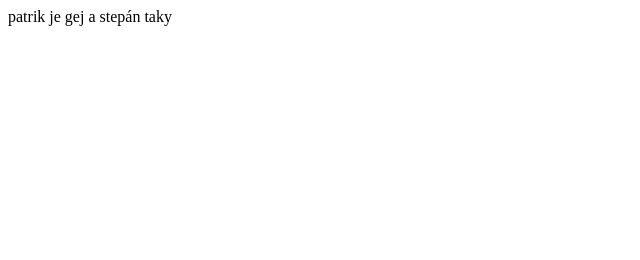
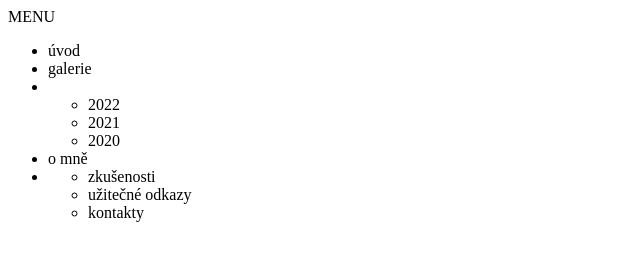
Before and after one commit to dansuchomel/danweb, a plain HTML site: page index.html in a window 1280 px wide. Shown: the whole page, without its empty margins (0-640 px from the left). Drawn offline with Linux system fonts and the light colour scheme.

Commit message:
seznam menu

```diff
--- a/index.html
+++ b/index.html
@@ -7,6 +7,21 @@
     <title>Document</title>
 </head>
 <body>
-    patrik je gej a stepán taky
+   MENU
+    <ul>
+        <li>úvod</li>
+        <li>galerie</li>
+        <li></li><ul>
+            <li>2022</li>
+            <li>2021</li>
+            <li>2020</li>
+        </ul>
+        <li>o mně</li>
+        <li><ul></li>
+            <li>zkušenosti</li>
+            <li>užitečné odkazy</li>
+            <li>kontakty</li>
+        </ul>
+    </ul>
 </body>
 </html>
```
Also changed, not shown: 1 other file.
